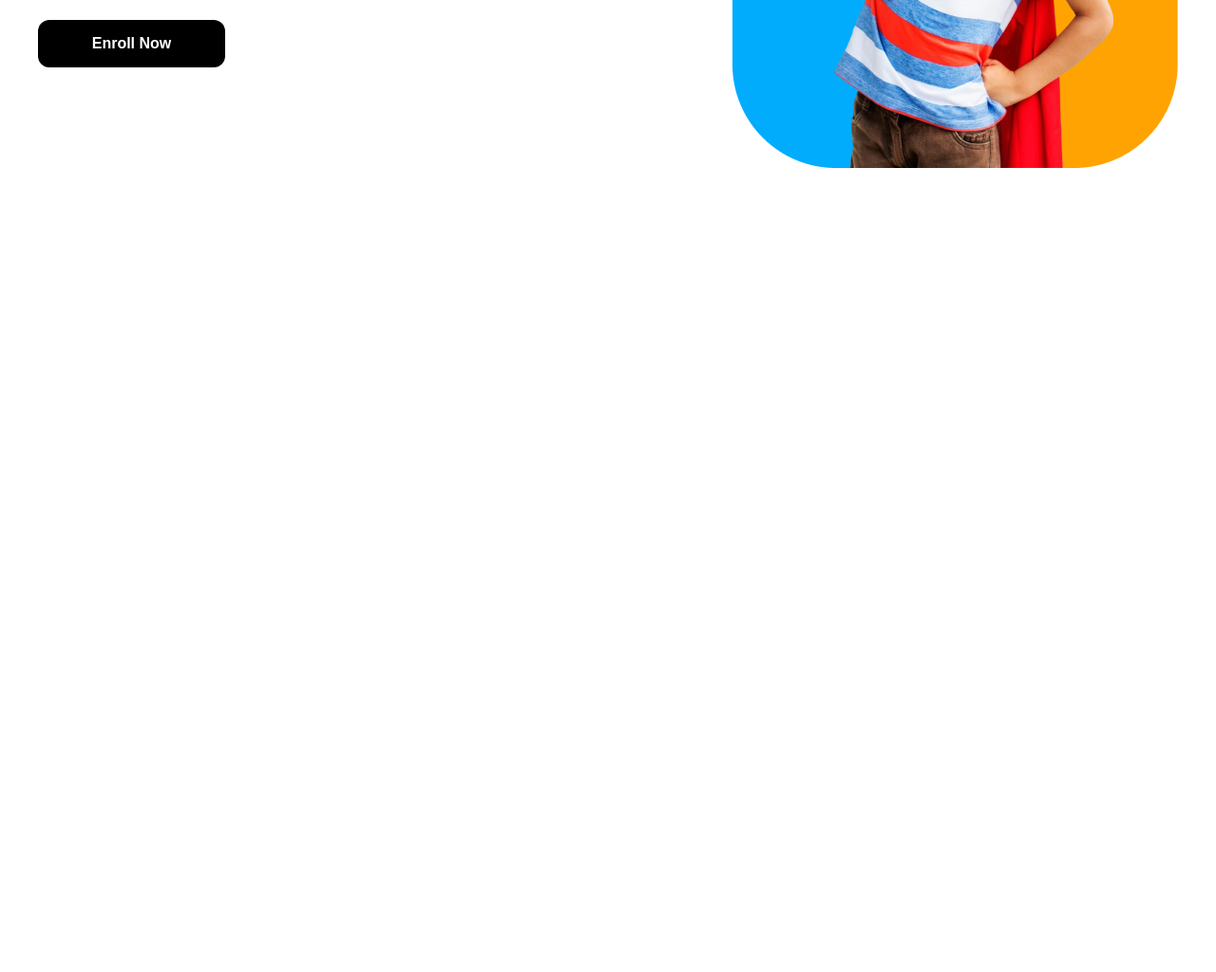
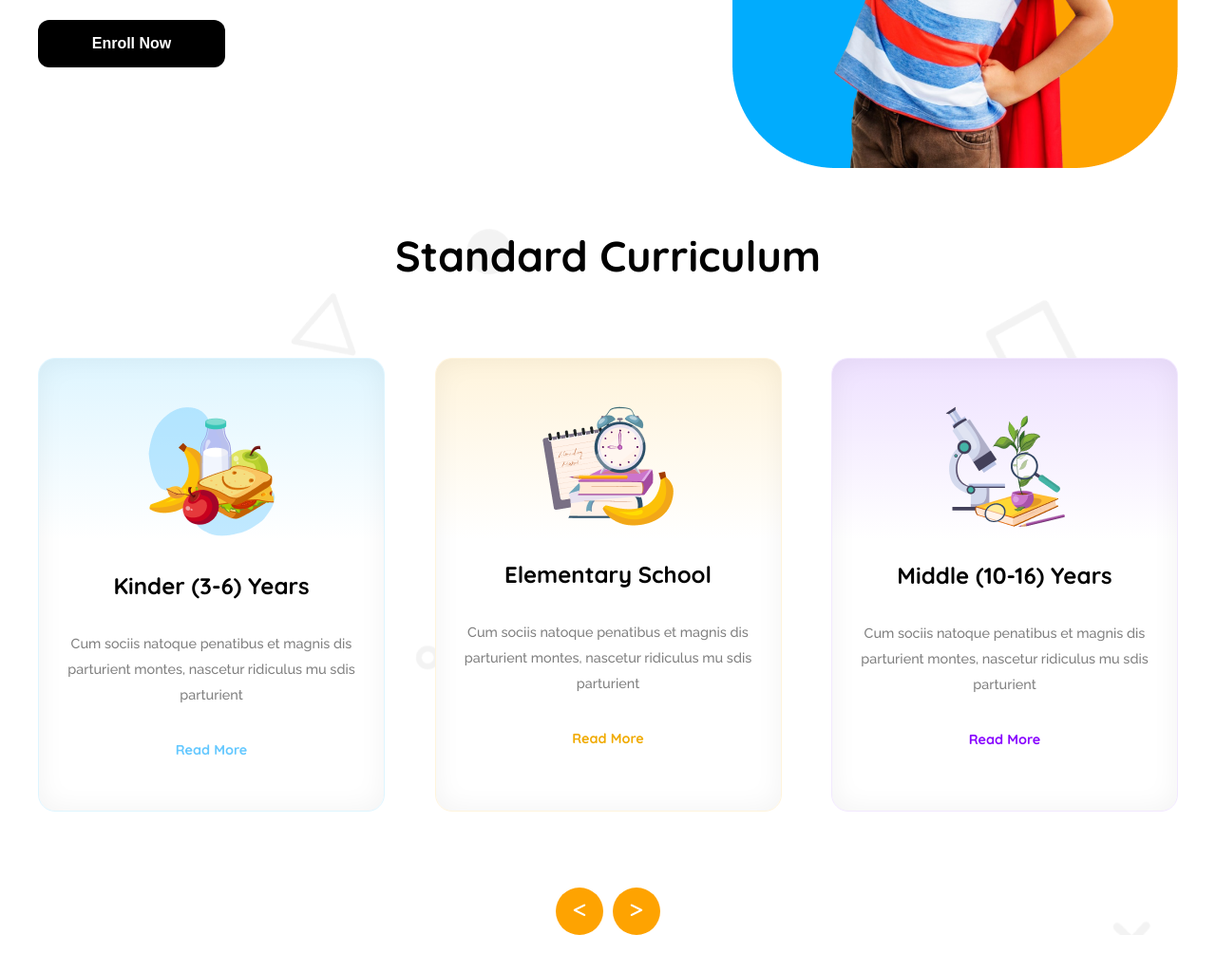
Before and after one commit to Uzzal-Mistry/assignment_two, a plain HTML site: page index.html in a window 1280 px wide. Shown: the part 512-1536 px from the top of the page at 95% size. Before the commit the page ends 800 px from the top, so only its background shows below. Drawn offline with Linux system fonts and the light colour scheme.

Commit message:
curriculum section

```diff
--- a/index.html
+++ b/index.html
@@ -17,8 +17,8 @@
 
 </head>
 
-<body class="quicksand">
-    <header class="margin">
+<body class="">
+    <header class="quicksand">
 
         <nav>
             <div class="nav-container display-flex">
@@ -56,13 +56,49 @@
             </div>
 
         </div>
+    </header>
 
 
+    <main class="quicksand">
+        <div class="curriculum">
+            <h1 class="c-title">Standard Curriculum</h1>
+            <div class="card-container display-flex">
+
+                <div class="card kinder">
+                    <img src="assets/kinder.png" alt="">
+                    <h2 class="card-title">Kinder (3-6) Years</h2>
+                    <p class="card-desciption raleway">Cum sociis natoque penatibus et magnis
+                        dis parturient montes, nascetur ridiculus
+                        mu sdis parturient</p>
+                    <p class="card-btn1">Read More</p>
+                </div>
+
+                <div class="card elementary">
+                    <img src="assets/elementary.png" alt="">
+                    <h2 class="card-title">Elementary School</h2>
+                    <p class="card-desciption raleway">Cum sociis natoque penatibus et magnis
+                        dis parturient montes, nascetur ridiculus
+                        mu sdis parturient</p>
+                    <p class="card-btn2">Read More</p>
+                </div>
+
+                <div class="card middle">
+                    <img src="assets/middle.png" alt="">
+                    <h2 class="card-title">Middle (10-16) Years</h2>
+                    <p class="card-desciption raleway">Cum sociis natoque penatibus et magnis
+                        dis parturient montes, nascetur ridiculus
+                        mu sdis parturient</p>
+                    <p class="card-btn3">Read More</p>
+                </div>
+            </div>
+            <div class="arrow-btn-container">
+                <button class="arrow-btn" ><i class="fa-solid fa-less-than fa-lg"></i></button>
+                <button class="arrow-btn"><i class="fa-solid fa-greater-than fa-lg"></i></button>
+
+            </div>
 
 
-
-    </header>
-    <main class="margin">
+        </div>
 
     </main>
 
--- a/style.css
+++ b/style.css
@@ -7,7 +7,6 @@
 .raleway {
     font-family: "Raleway", serif;
     font-optical-sizing: auto;
-
     font-style: normal;
 }
 
@@ -143,6 +142,114 @@
 
 }
 
+
+
+/* Curriculum */
+
+
+.curriculum {
+    background-image: url(assets/bg.png);
+    height: auto;
+    margin-bottom: 50px;
+
+}
+.card-container {
+
+    max-width: var(--width);
+    width: 100%;
+    justify-content: space-between;
+    margin: 0 auto;
+
+}
+
+.c-title {
+    font-size: 2.8rem;
+    text-align: center;
+    margin: 60px 0px 80px;
+}
+
+.card {
+    padding: 50px 0px 55px;
+    width: 365px;
+    text-align: center;
+    border-radius: 18px;
+    box-sizing: border-box;
+    box-shadow: inset 0px 0px 28.3px 0.94px rgba(0, 0, 0, 0.05);
+
+
+}
+.kinder {
+    border: 0.94px solid rgb(222, 245, 255);
+    background: linear-gradient(180.00deg, rgb(222, 245, 255), rgba(255, 255, 255, 0) 40%), rgb(255, 255, 255);
+}
+.elementary{
+    border: 0.94px solid rgb(255, 244, 220);
+    background: linear-gradient(180.00deg, rgb(255, 244, 220), rgba(255, 255, 255, 0) 40%), rgb(255, 255, 255);
+}
+.middle{
+
+
+    border: 0.94px solid rgb(242, 232, 255);
+    background: linear-gradient(180.00deg, rgb(238, 225, 255), rgba(255, 255, 255, 0) 40%), rgb(255, 255, 255);
+}
+
+
+
+
+
+
+
+
+
+
+.card-title {
+    font-size: 1.5rem;
+    margin: 32px 0px;
+
+}
+
+.card-desciption {
+    font-size: 0.9rem;
+    font-weight: 500;
+    color: rgb(128, 128, 128);
+    line-height: 1.7rem;
+    margin-bottom: 35px;
+}
+
+
+.card-btn1 {
+    font-size: 0.9rem;
+    color: rgb(100, 200, 255);
+}
+.card-btn2 {
+    font-size: 0.9rem;
+    color: rgb(240, 170, 0);
+}
+.card-btn3 {
+    font-size: 0.9rem;
+    color: rgb(135, 0, 255);
+}
+
+
+/* arrow-btn style  */
+
+.arrow-btn-container{
+    display: flex;
+    justify-content: center;
+    gap: 10px;
+    margin-top: 80px;
+}
+.arrow-btn{
+    width: 50px;
+    height: 50px;
+    border-radius: 50%;
+    border: none;
+    background-color: rgb(254, 163, 1);
+    color: white;
+}
+
+
+
 /* responsive for small devise  */
 @media screen and (max-width: 576px) {
     .margin {
@@ -196,7 +303,38 @@
         justify-content: center;
     }
 
+
+
+    /* card  */
+    .card-container {
+    flex-direction: column;
+    gap: 25px;
+    align-items: center;
+
+    }
+
+    /* arrow-btn-container */
+
+    .arrow-btn-container{
+        display: none;
+    }
+
 }
+
+
+
+
+
+
+
+
+
+
+
+
+
+
+
 
 /* responsive for medium device */
 @media screen and (min-width: 576px) and (max-width: 992px) {
@@ -234,11 +372,33 @@
         margin: 0px 20px;
 
     }
+
     .banner-title {
 
         margin-top: 20px;
     }
 
 
+    /* card  */
+    .card-container {
+
+
+        flex-direction: column;
+        gap: 25px;
+        align-items: center;
+
+        }
+
+
+        /* arrow-btn-container */
+
+        .arrow-btn-container{
+            display: none;
+        }
+
+
+
+
+
 
 }
```
